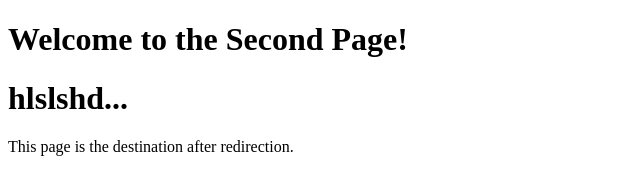
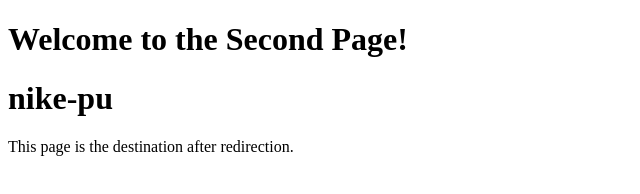
Before and after one commit to 2416139-gif/VAC, a plain HTML site: page second.html in a window 1280 px wide. Shown: the full height of the page, 0-640 px from the left. Drawn offline with Linux system fonts and the light colour scheme.

Commit message:
Update second.html

```diff
--- a/second.html
+++ b/second.html
@@ -5,7 +5,7 @@
 </head>
 <body>
     <h1>Welcome to the Second Page!</h1>
-    <h1>hlslshd...</h1>
+    <h1>nike-pu</h1>
     <p>This page is the destination after redirection.</p>
 </body>
 </html>
```
